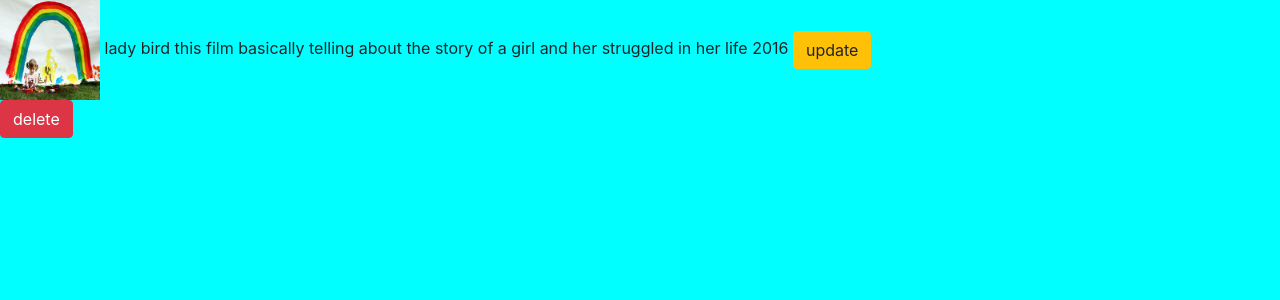
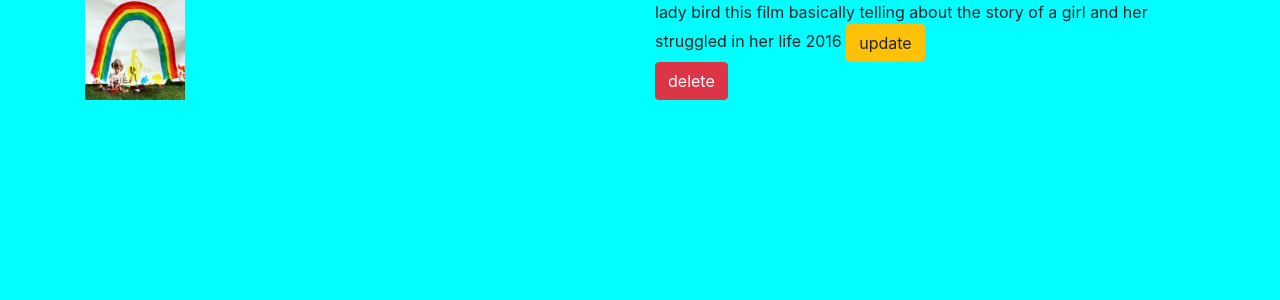
Before and after one commit to anjai-123/moviepython, a Django app: page /movie/3/ in a window 1280 px wide. Shown: the part 56-356 px from the top of the page. Run offline with Django 3.2, Linux system fonts and the light colour scheme; data comes from the database, SQL or seed files in the repository.

Commit message:
Update detail.html

```diff
--- a/movielistproject/templates/detail.html
+++ b/movielistproject/templates/detail.html
@@ -1,12 +1,19 @@
 {% extends 'base.html' %}
 {% block body %}
+<div class="container">
+    <div class="row">
+        <div class="col-md-6">
+           <img src="{{movie.img.url}}" width="100" height="100">
+ </div>
+<div class="col-md-6">
+    {{movie.name}}
+    {{movie.desc}}
+    {{movie.year}}
+    <a class="btn btn-warning" href="{% url 'movielistapp:update'  movie.id %}">update</a><br>
+   <a class="btn btn-danger" href="{% url 'movielistapp:delete'  movie.id %}">delete</a><br>
+  </div>
 
-<img src="{{movie.img.url}}" width="100" height="100">
-
-{{movie.name}}
-{{movie.desc}}
-{{movie.year}}
-<a class="btn btn-warning" href="{% url 'movielistapp:update'  movie.id %}">update</a><br>
-<a class="btn btn-danger" href="{% url 'movielistapp:delete'  movie.id %}">delete</a><br>
+  </div>
+</div>
 
 {% endblock %}
```
